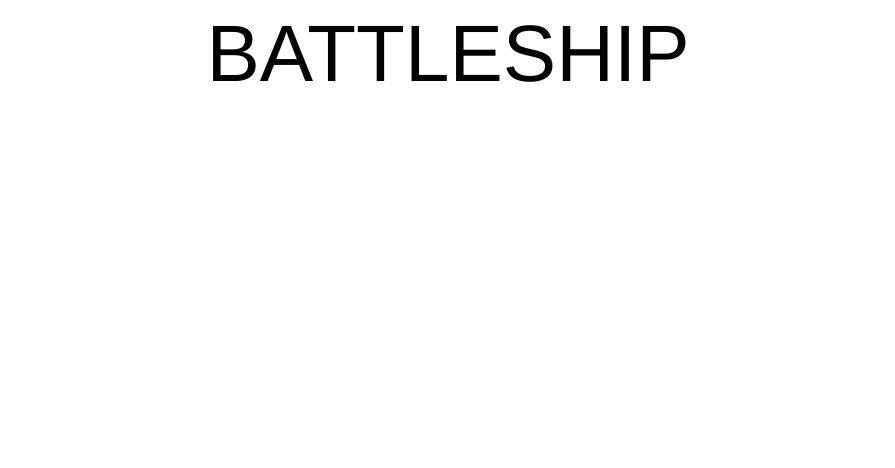
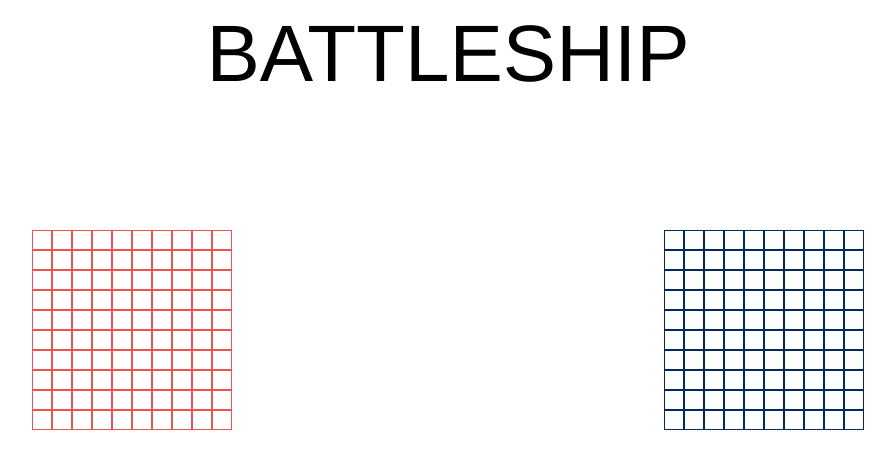
Before and after one commit to AdrienSuro/TOP-Battleship, a website built with webpack: page dist/index.html in a window 1280 px wide. Shown: the whole page, without its empty margins (192-1087 px from the left). Built offline with nearby package versions, Linux system fonts and the light colour scheme.

Commit message:
Display players grids on the dom

```diff
--- /dev/null
+++ b/src/dom.js
@@ -0,0 +1,10 @@
+export { displayGrid };
+
+function displayGrid(gridArray, location) {
+  for (let i = 0; i < gridArray.length; i++) {
+    gridArray[i].forEach(() => {
+      let cell = document.createElement("div");
+      location.appendChild(cell);
+    });
+  }
+}
--- /dev/null
+++ b/src/gamelogic.js
@@ -0,0 +1,21 @@
+import player from "./player.js";
+import ship from "./ship.js";
+import gameboard from "./gameboard.js";
+import { displayGrid } from "./dom.js";
+
+const leftgridcontainer = document.getElementById("leftgridcontainer");
+const rightgridcontainer = document.getElementById("rightgridcontainer");
+console.log(leftgridcontainer);
+
+function newGame() {
+  let leftGameboard = gameboard(10);
+  let leftGrid = leftGameboard.createGrid(); //is an array
+  displayGrid(leftGrid, leftgridcontainer);
+  let rightGameboard = gameboard(10);
+  let rightGrid = rightGameboard.createGrid(); // is an array
+  displayGrid(rightGrid, rightgridcontainer);
+  let leftPlayer = player("user");
+  let rightPlayer = player("computer");
+}
+
+newGame();
--- a/src/player.js
+++ b/src/player.js
@@ -1,6 +1,6 @@
 // import gameboard from "./gameboard.js";
 
-export default function createPlayer(user) {
+export default function player(user) {
   const attack = () => {
     if (user == "computer") {
       let randomRow = Math.floor(Math.random() * 10);
@@ -15,6 +15,3 @@
   };
   return { attack };
 }
-
-let testPlayer = createPlayer("computer");
-console.log(testPlayer.attack());
--- a/webpack.config.js
+++ b/webpack.config.js
@@ -1,7 +1,8 @@
 const path = require("path");
 
 module.exports = {
-  entry: "./src/gameboard.js",
+  entry: "./src/gamelogic.js",
+  devtool: "inline-source-map",
   output: {
     filename: "main.js",
     path: path.resolve(__dirname, "dist"),
```
Also changed, not shown: dist/index.html, dist/main.js, dist/style.css.
